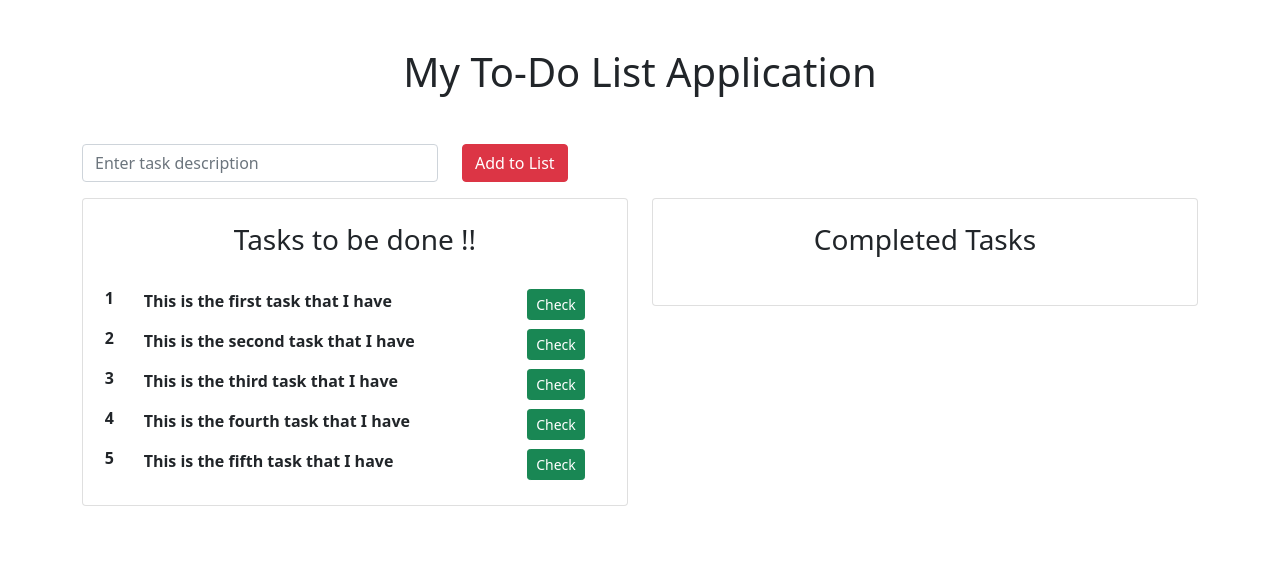
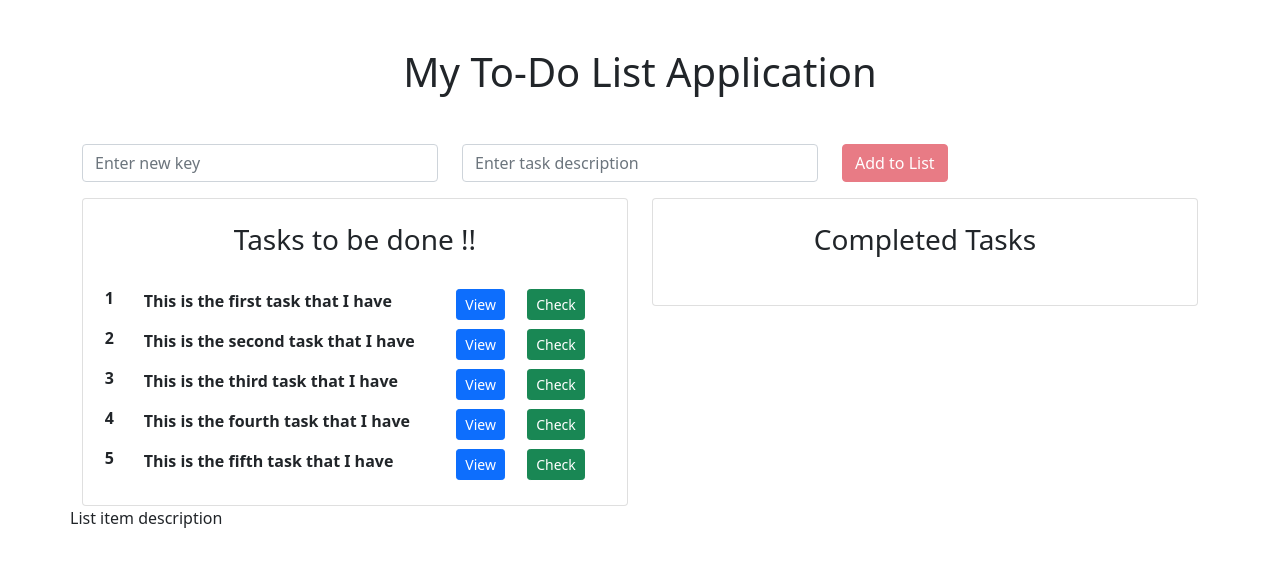
Before and after one commit to Subodh0/to-do-list-using-react, a React (Create React App) app: page / in a window 1280 px wide. Shown: the top 562 px of the page. Built offline with nearby package versions, Linux system fonts and the light colour scheme.

Commit message:
add to list

```diff
--- a/src/components/dashboard.js
+++ b/src/components/dashboard.js
@@ -5,11 +5,21 @@ import TaskForm from './taskForm';
 
 export default function Dashboard() {
     const [pendingTasks, setPendingTasks] = useState();
-    const [completedTasks, setCompletedTasks] = useState({});
+    const [completedTasks, setCompletedTasks] = useState([]);
 
     useEffect(() => {
         setPendingTasks(uncheckedList);
     }, [])
+
+    const addToList = (key, description) => {
+        setPendingTasks({
+            ...pendingTasks,
+            [key] : {
+                description : description,
+                timestamp : new Date()
+            }
+        })
+    }
 
     const markAsChecked = (key, data) => {
         setCompletedTasks({
@@ -31,7 +41,10 @@ export default function Dashboard() {
     return (
         <section className='container mt-5'>
             <div className = "row mb-3">
-                <TaskForm />
+                <TaskForm
+                    pendingTasks = {pendingTasks}
+                    addToList = {addToList}
+                />
             </div>
             <div className = "row">
                 <div className = "col-6">
@@ -51,6 +64,9 @@ export default function Dashboard() {
                     />
                 </div>
             </div>
+            <div className='row'>
+                List item description
+            </div>
         </section>
     );
 }
--- a/src/components/list.js
+++ b/src/components/list.js
@@ -10,8 +10,14 @@ export default function List(props) {
                 <div className = "col-1">
                     <h6 className="fw-bold">{index + 1}</h6>
                 </div>
-                <div className='col-8'>
+                <div className='col-7'>
                     <p className="fw-bold float-start">{list[item].description}</p>
+                </div>
+                <div className = 'col-1'>
+                    <button
+                        onClick = {() => {fireListEvent(item, list[item])}}
+                        className = "btn btn-sm btn-primary">View
+                    </button>
                 </div>
                 <div className = 'col-3'>
                     <button
--- a/src/components/taskForm.js
+++ b/src/components/taskForm.js
@@ -1,16 +1,30 @@
 import { useState, useEffect } from "react"
 
 
-export default function TaskForm() {
+export default function TaskForm(props) {
+
+    const { addToList } = props;
 
     const [description, setDescription] = useState('');
+    const [key, setKey] = useState("");
 
-    console.log(description)
+    //console.log(description)
 
     return(
         <section className = "col-12">
             <div className="row">
-                <div class="form-group col-4">
+            <div className="form-group col-4">
+                    <input
+                        type="text"
+                        className="form-control"
+                        placeholder="Enter new key"
+                        value = {key}
+                        onChange={(e) => {
+                            setKey(e.target.value)
+                        }}
+                    />
+                </div>
+                <div className="form-group col-4">
                     <input
                         type="text"
                         className="form-control"
@@ -21,8 +35,18 @@ export default function TaskForm() {
                         }}
                     />
                 </div>
-                <div className="col-8">
-                    <button className = "btn btn-danger float-start">Add to List</button>
+                <div className="col-4">
+                    <button
+                        className = "btn btn-danger float-start"
+                        disabled = {description.length === 0 || key.length === 0}
+                        onClick = {() => {
+                            addToList(key, description)
+                            setKey("");
+                            setDescription("");
+                        }}
+                    >
+                        Add to List
+                    </button>
                 </div>
             </div>
         </section>
```
